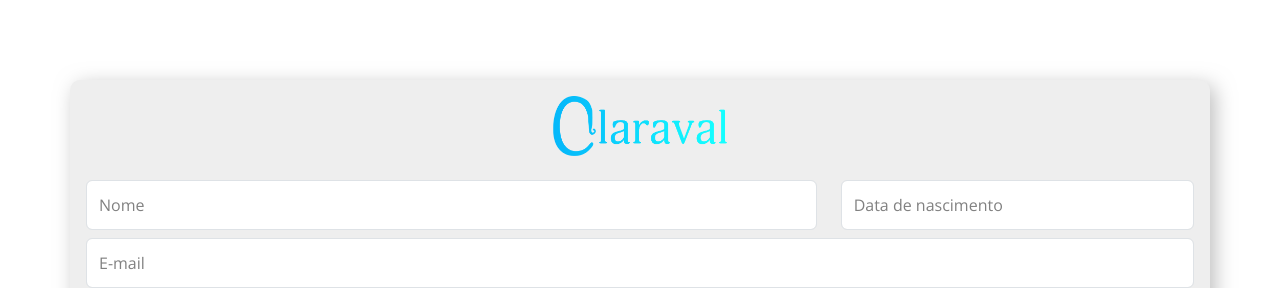
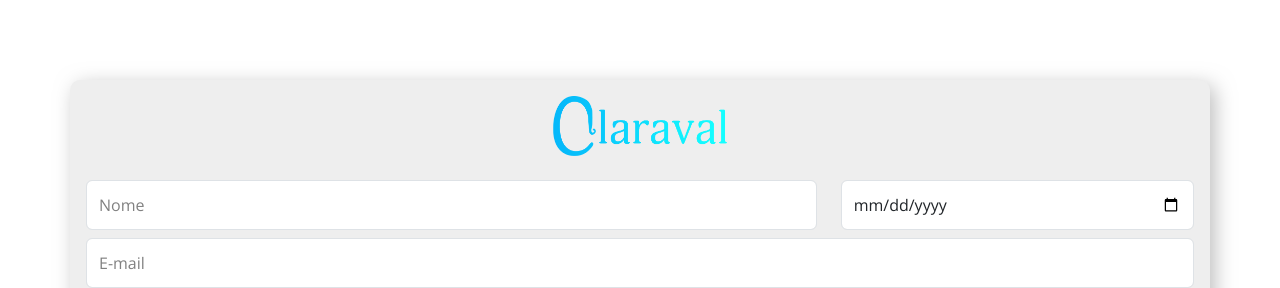
Before and after one commit to GabrielSousaJS/claraval-store-v2-frontend, a React (Vite) app in the folder frontend/: page /signup in a window 1280 px wide. Shown: the top 288 px of the page. Built offline with nearby package versions, Linux system fonts and the light colour scheme.

Commit message:
FEAT: Preparando inputs de cadastro para requisição

```diff
--- a/frontend/src/index.css
+++ b/frontend/src/index.css
@@ -98,6 +98,10 @@ button {
   width: 900px;
 }
 
+::-webkit-calendar-picker-indicator {
+  cursor: pointer;
+}
+
 @media (max-width: 992px) {
   .modal-center-box {
     width: 90%;
--- a/frontend/src/routes/SignUp/index.tsx
+++ b/frontend/src/routes/SignUp/index.tsx
@@ -5,9 +5,10 @@ import FormInput from "../../components/FormInput";
 import ButtonInverse from "../../components/ButtonInverse";
 import { useState } from "react";
 import { ButtonPrimary } from "../../components/ButtonPrimary";
+import { useNavigate } from "react-router-dom";
 import * as forms from "../../utils/forms";
+import * as formatters from "../../utils/formatters";
 import * as viaCepService from "../../services/viacep-service";
-import { useNavigate } from "react-router-dom";
 
 export default function SignUp() {
   const [formDataUser, setFormDataUser] = useState<any>({
@@ -26,11 +27,21 @@ export default function SignUp() {
       value: "",
       id: "birthDate",
       name: "birthDate",
-      type: "text",
+      type: "date",
       placeholder: "Data de nascimento",
       validation: function (value: string) {
-        return /^.{3,80}$/.test(value);
+        const date = new Date(value);
+        const currentDate = new Date();
+        const eighteenYearsAgo = new Date(
+          currentDate.getFullYear() - 18,
+          currentDate.getMonth(),
+          currentDate.getDate()
+        );
+
+        if (date <= eighteenYearsAgo) return true;
+        else return false;
       },
+      message: "Idade mínima de 18 anos",
     },
     email: {
       value: "",
@@ -199,6 +210,10 @@ export default function SignUp() {
 
   function handleSubmit(event: any) {
     event.preventDefault();
+    const requestBody = forms.toValues(formDataUser);
+    requestBody.birthDate = formatters.formatDate(requestBody.birthDate);
+    requestBody.address = forms.toValues(formDataAddress);
+    console.log(requestBody);
   }
 
   return (
--- a/frontend/src/utils/formatters.ts
+++ b/frontend/src/utils/formatters.ts
@@ -2,3 +2,8 @@ export const formatPrice = (price: number) => {
   const params = { maximumFractionDigits: 2, minimumFractionDigits: 2 };
   return Intl.NumberFormat("pt-BR", params).format(price);
 };
+
+export const formatDate = (date: string): string => {
+  const newDate = new Date(date);
+  return newDate.toISOString();
+};
```
